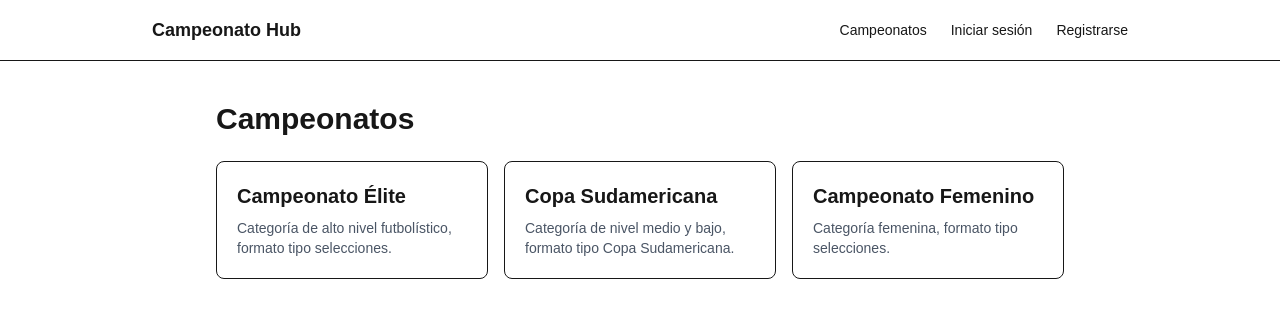
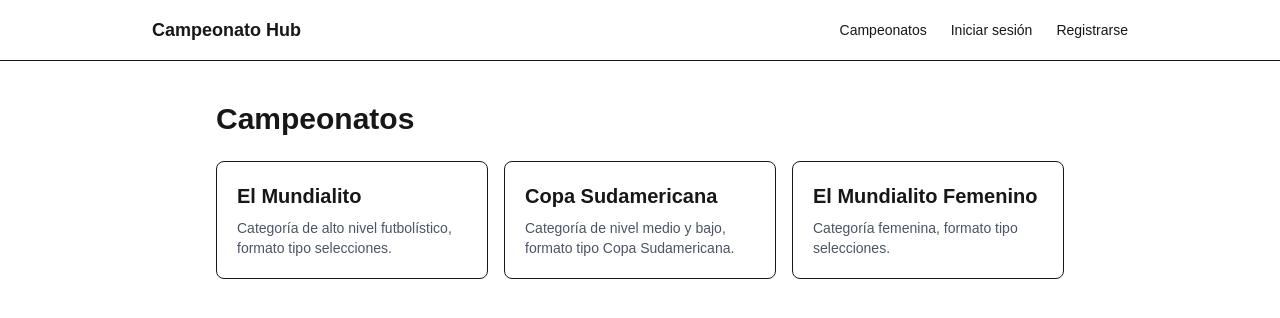
Before and after one commit to tito2887/campeonato-hub, a Next.js app: page /campeonatos in a window 1280 px wide. Shown: the top 318 px of the page. Built offline with nearby package versions, Linux system fonts and the light colour scheme.

Commit message:
feat: componente reutilizable CampeonatoCard con props tipadas

```diff
--- a/app/campeonatos/page.tsx
+++ b/app/campeonatos/page.tsx
@@ -1,10 +1,10 @@
-import Link from "next/link";
+import CampeonatoCard from "@/components/CampeonatoCard";
 
 export default function CampeonatosPage() {
   const campeonatos = [
     {
       id: "elite",
-      nombre: "Campeonato Élite",
+      nombre: "El Mundialito",
       descripcion: "Categoría de alto nivel futbolístico, formato tipo selecciones.",
     },
     {
@@ -14,7 +14,7 @@ export default function CampeonatosPage() {
     },
     {
       id: "femenino",
-      nombre: "Campeonato Femenino",
+      nombre: "El Mundialito Femenino",
       descripcion: "Categoría femenina, formato tipo selecciones.",
     },
   ];
@@ -24,14 +24,7 @@ export default function CampeonatosPage() {
       <h1 className="text-3xl font-bold mb-6">Campeonatos</h1>
       <div className="grid gap-4 sm:grid-cols-2 lg:grid-cols-3">
         {campeonatos.map((camp) => (
-          <Link
-            key={camp.id}
-            href={`/campeonatos/${camp.id}`}
-            className="border rounded-lg p-5 hover:shadow-md transition-shadow"
-          >
-            <h2 className="text-xl font-semibold mb-2">{camp.nombre}</h2>
-            <p className="text-gray-600 text-sm">{camp.descripcion}</p>
-          </Link>
+          <CampeonatoCard key={camp.id} {...camp} />
         ))}
       </div>
     </main>
--- /dev/null
+++ b/components/CampeonatoCard.tsx
@@ -0,0 +1,23 @@
+import Link from "next/link";
+
+interface CampeonatoCardProps {
+  id: string;
+  nombre: string;
+  descripcion: string;
+}
+
+export default function CampeonatoCard({
+  id,
+  nombre,
+  descripcion,
+}: CampeonatoCardProps) {
+  return (
+    <Link
+      href={`/campeonatos/${id}`}
+      className="border rounded-lg p-5 hover:shadow-md transition-shadow"
+    >
+      <h2 className="text-xl font-semibold mb-2">{nombre}</h2>
+      <p className="text-gray-600 text-sm">{descripcion}</p>
+    </Link>
+  );
+}
```
